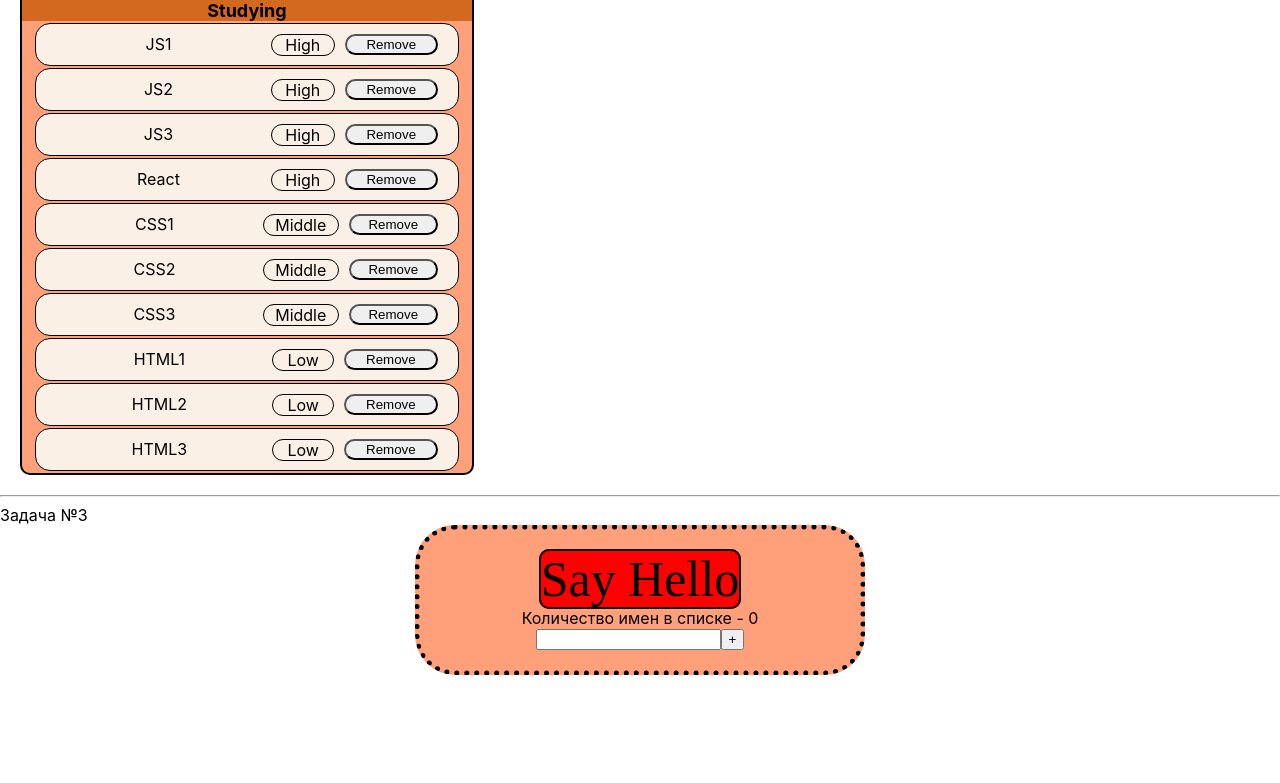
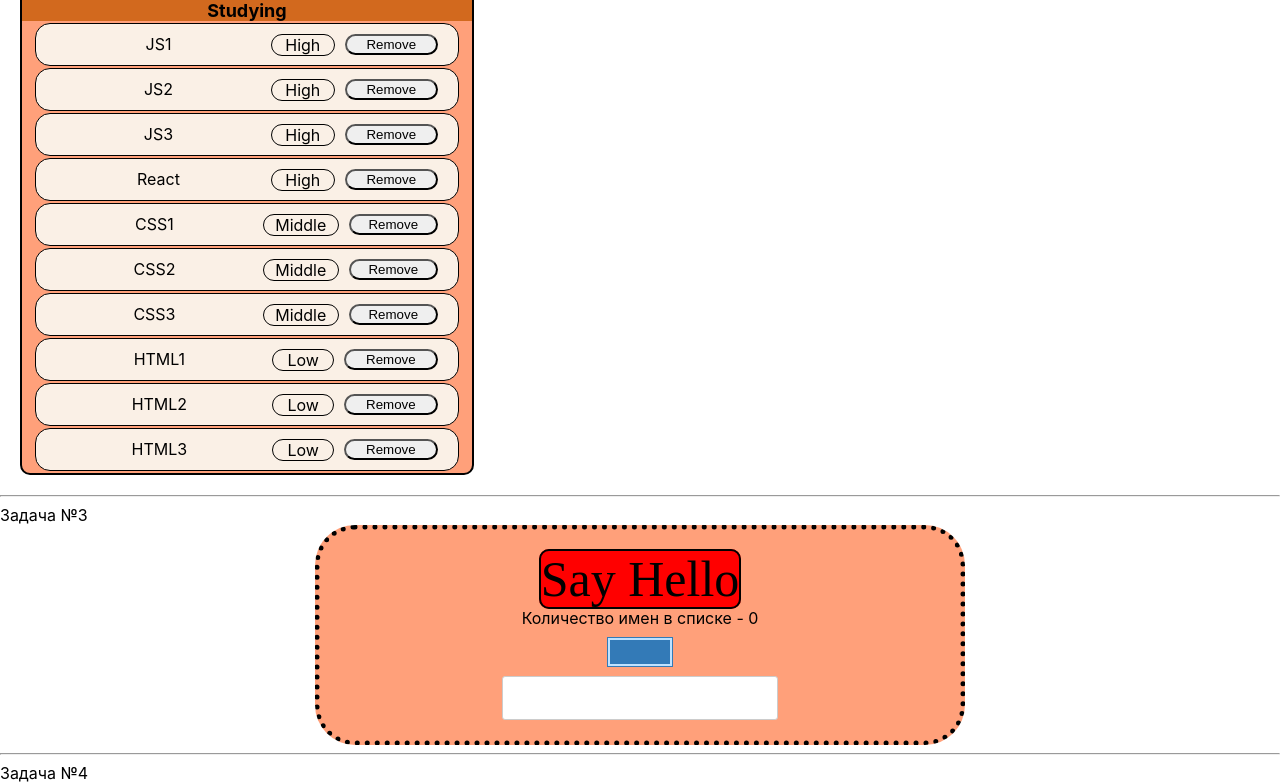
Before and after one commit to omgpiu/IgnatTassk, a React (Create React App) app: page / in a window 1280 px wide. Shown: the part 727-1510 px from the top of the page. Before the commit the page ends 1402 px from the top, so only its background shows below. Built offline with nearby package versions, Linux system fonts and the light colour scheme.

Commit message:
Task 4
Task 4

```diff
--- a/src/App.tsx
+++ b/src/App.tsx
@@ -1,21 +1,31 @@
 import React from 'react';
-import LisfOfPlans from "./listOfPlans/listOfPlans";
-import MessageContainer from "./Appfirst";
-import HelloInput from "./helloimput/HelloInput";
-import st from './App.module.css'
-
-
+import LisfOfPlans from './listOfPlans/listOfPlans';
+import MessageContainer from './Appfirst';
+import HelloInput from './helloimput/HelloInput';
 
 
 function App() {
+
+
     return (
         <div>
             <div>Задача №1</div>
-            <MessageContainer name={"Alex"} message={"Did you write something?"} time={"11.20"}/>
-           <div><hr/>Задача №2</div>
+            <MessageContainer name={'Alex'} message={'Did you write something?'} time={'11.20'}/>
+            <div>
+                <hr/>
+                Задача №2
+            </div>
             <LisfOfPlans firstTitle={'Home'} secondTitle={'Studying'}/>
-            <div><hr/>Задача №3</div>
-             <HelloInput/>
+            <div>
+                <hr/>
+                Задача №3
+            </div>
+            <HelloInput/>
+            <div>
+                <hr/>
+                Задача №4
+            </div>
+
 
         </div>
     );
--- a/src/helloimput/HelloImput.module.css
+++ b/src/helloimput/HelloImput.module.css
@@ -1,6 +1,6 @@
 .wrapper {
     margin: 0 auto;
-    width: 400px;
+    width: 600px;
     padding: 20px;
     border: 5px dotted black;
     border-radius: 40px;
@@ -17,3 +17,10 @@
 
 
 }
+.error {
+    border: red 1px solid;
+}
+
+.error_message {
+    color: red;
+}
--- a/src/helloimput/HelloInput.tsx
+++ b/src/helloimput/HelloInput.tsx
@@ -1,31 +1,33 @@
-import React, {useState} from 'react';
-import st from './HelloImput.module.css'
-import {v1} from "uuid";
+import React, {ChangeEvent, useState} from 'react';
+import st from './HelloImput.module.css';
+import {v1} from 'uuid';
+import MyInputNya from './MyInput/MyInput';
+import MyButtonNya from './MyButton/MyButton';
 
 
 type NameType = {
-    title:string
+    title: string
     id: string
 
 }
 
 
-
 function HelloInput() {
 
     let [lists, setLists] = useState<Array<NameType>>([]);
-    let [title, setTitle] = useState('')
+    let [title, setTitle] = useState('');
+    let [error, setError] = useState<string | null>(null);
 
     function greeting() {
-        if (title.trim()) {
-            alert('Hello ' + title)
-            setTitle('')
-            setLists([...lists,{title:title, id:v1()}])
+        if (title.trim() !== '') {
+            alert('Hello ' + title);
+            setTitle('');
+            setLists([...lists, {title: title, id: v1()}]);
         } else {
-            alert('Input your name,please')
+            alert('Input your name,please');
+            setError('Title is required');
         }
     }
-
 
     let listOfNames = lists.map(t => {
         return (
@@ -34,39 +36,42 @@ function HelloInput() {
                 <span>{t.title}</span>
             </li>
 
-        )
+        );
     });
 
-
+    const onChangeHandler = (e: ChangeEvent<HTMLInputElement>) => {
+        setTitle(e.currentTarget.value);
+    };
+    const onKeyPressHandler = (e: React.KeyboardEvent<HTMLInputElement>) => {
+        setError(null);
+        if (e.charCode === 13) {
+            greeting();
+        }
+    };
 
     return (
 
         <div className={st.wrapper}>
             <span className={st.title}>Say Hello</span>
             <div>Количество имен в списке - {lists.length}</div>
-            <input
-                type="text"
-                value={title}
-                onChange={(e) => {
-                    setTitle(e.currentTarget.value)
-                }}
-                onKeyPress={(e) => {
-                    if (e.charCode === 13) {
-                        greeting()
-                    }
-                }}
-            />
-            <button onClick={greeting}>+
-            </button>
+
+            <div> <MyButtonNya onClick={greeting} title={'Нажми меня'} /></div>
+            <MyInputNya type="text"
+                        value={title}
+                        onChange={onChangeHandler}
+                        onKeyPress={onKeyPressHandler}
+                        error={error}/>
+
+
+
             <div>
                 {listOfNames}
             </div>
 
-
         </div>
 
 
-    )
+    );
 
 }
 
--- /dev/null
+++ b/src/helloimput/MyButton/MyButton.tsx
@@ -0,0 +1,11 @@
+import React, {ButtonHTMLAttributes, DetailedHTMLProps} from 'react';
+
+import s from './MyNewButton.module.css';
+
+export type ButtonNyaPropsType = DetailedHTMLProps<ButtonHTMLAttributes<HTMLButtonElement>, HTMLButtonElement>;
+
+
+const MyButtonNya = (props: ButtonNyaPropsType) => <button className={s.buttonnya} {...props}/>;
+
+
+export default MyButtonNya;
--- /dev/null
+++ b/src/helloimput/MyButton/MyNewButton.module.css
@@ -0,0 +1,29 @@
+.buttonnya {
+    display: inline-flex;
+    margin: 10px;
+    text-decoration: none;
+    position: relative;
+    font-size: 20px;
+    line-height: 20px;
+    padding: 12px 30px;
+    color: #FFF;
+    font-weight: bold;
+    text-transform: uppercase;
+    font-family: 'Roboto Condensed', Тahoma, sans-serif;
+    background: #337AB7;
+    cursor: pointer;
+    border: 2px solid #BFE2FF;
+    outline: 1px solid;
+    outline-color: #337AB7;
+    outline-offset: 0px;
+    text-shadow: none;
+    transition: all 1.5s cubic-bezier(0.19, 1, 0.22, 1);
+}
+.buttonnya:hover,
+.buttonnya:active,
+.buttonnya:focus {
+    box-shadow: inset 0 0 20px #BFE2FF;
+    outline-color: rgba(255, 255, 255, 0);
+    outline-offset: 15px;
+    color: #FFF;
+}
--- /dev/null
+++ b/src/helloimput/MyInput/Input.module.css
@@ -0,0 +1,16 @@
+
+
+.input_style{
+
+border: 1px solid #cccccc;
+border-radius: 15px;
+-webkit-border-radius: 3px;
+-moz-border-radius: 3px;
+background: #ffffff !important;
+outline: none;
+height: 40px;
+width: 270px;
+color: #cccccc;
+font-size: 20px;
+font-family: Tahoma;
+}
--- /dev/null
+++ b/src/helloimput/MyInput/MyInput.tsx
@@ -0,0 +1,28 @@
+import React, {DetailedHTMLProps, InputHTMLAttributes, KeyboardEvent, useState} from 'react';
+import st from './Input.module.css';
+
+export type InputNyaPropsType = DetailedHTMLProps<InputHTMLAttributes<HTMLInputElement>, HTMLInputElement>
+    & { onEnter?: () => void, error?: string | null};
+
+function MyInputNya (props: InputNyaPropsType) {
+    const {onEnter, error, ...restProps} = props;
+
+    const HandlerOnKeyPress = (e: KeyboardEvent<HTMLInputElement>) => {
+        if (e.charCode === 13) {
+            if (onEnter){
+                onEnter()
+            }
+        }
+    }
+
+
+
+    return (
+        <>
+            <input onKeyPress={HandlerOnKeyPress} {...restProps} className={st.input_style} type="text"/>
+            {error && <div className={st.error_message}>{error}</div>}
+        </>
+    );
+};
+
+export default  MyInputNya;
```
